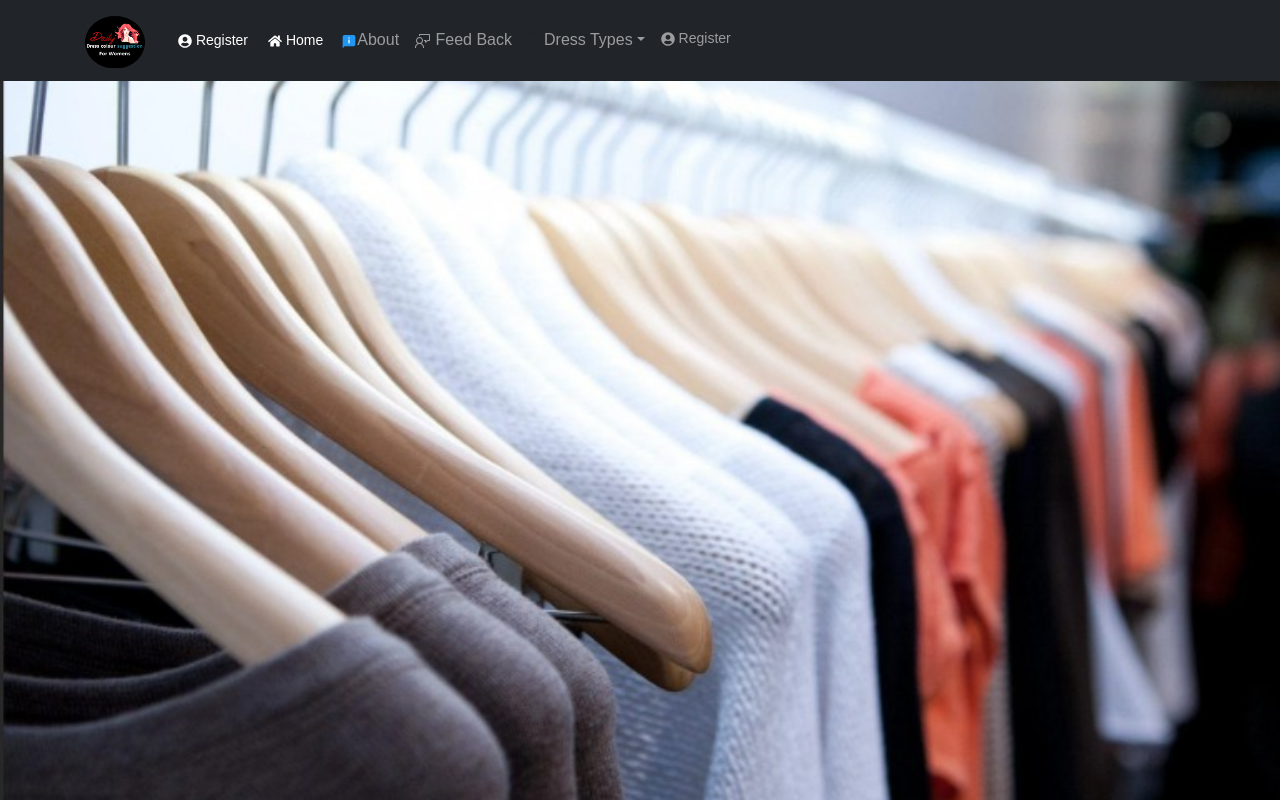
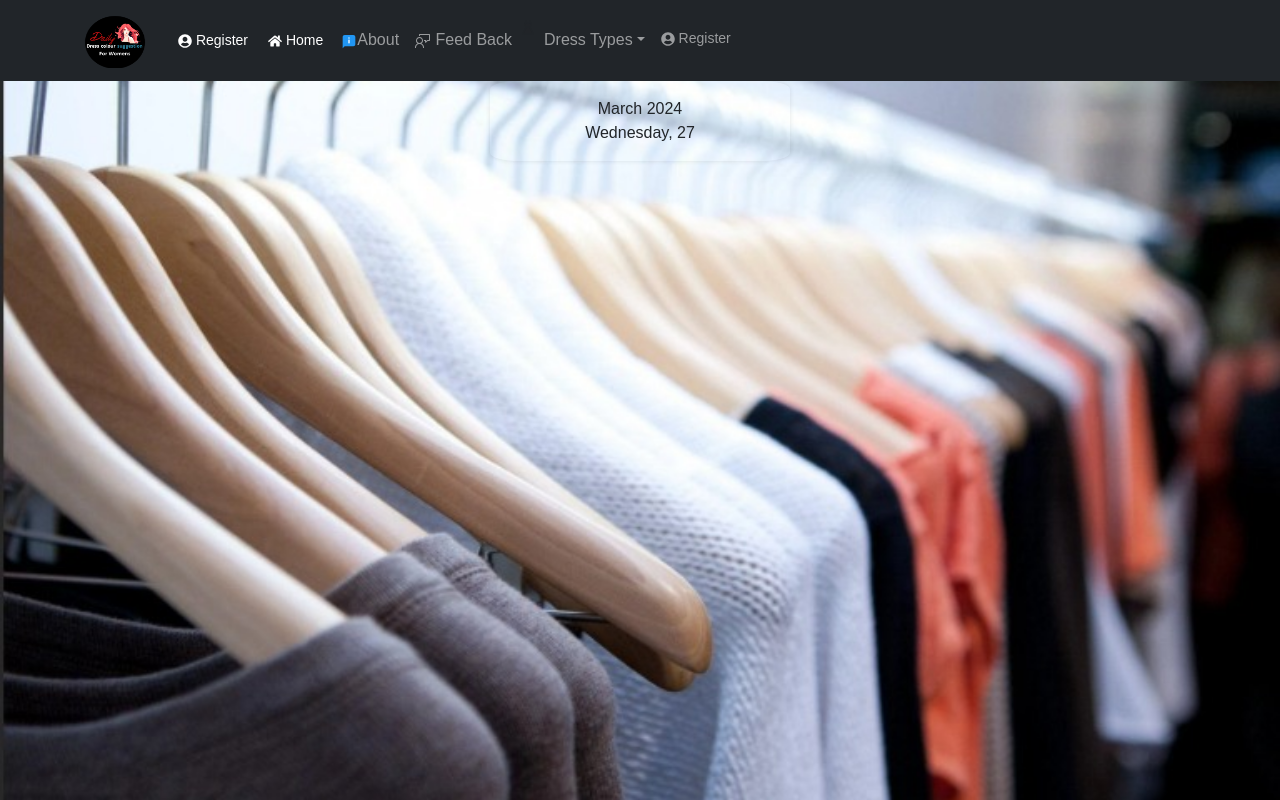
Before and after one commit to JAYASURYA510/Deally_Dress_colur_suggestion_Frontend, a React (Vite) app: page /calender in a window 1280 px wide. Built offline with nearby package versions, Linux system fonts and the light colour scheme.

Commit message:
upadetes

```diff
--- a/package.json
+++ b/package.json
@@ -20,6 +20,7 @@
     "@mui/x-date-pickers": "^6.19.5",
     "@react-icons/all-files": "^4.1.0",
     "bootstrap": "^5.3.2",
+    "date-fns": "^3.6.0",
     "dayjs": "^1.11.10",
     "js-cookie": "^3.0.5",
     "react": "^18.2.0",
--- a/src/App.jsx
+++ b/src/App.jsx
@@ -19,6 +19,7 @@ import Suggetion from './Pages/Suggetion';
 import NoteFound from './Pages/NoteFound';
 import Dashboard from './Compponents/Dashboard';
 import Alldatas from './Pages/Alldatas';
+import Calendar from './Pages/Calendar';
 
 function App() {
   const isAuthenticated = true;
@@ -74,6 +75,7 @@ function App() {
       <Route path='/alldatas' element={< Alldatas/>} />
       <Route path="/Dashboard" element={<Dashboard /> } />
       <Route path="/Alldatahome" element={<Home /> }/>
+      <Route path="/calender" element={<Calendar/>} />
       <Route path="/Notefound" element={<NoteFound/>} />
       <Route path="/reset-passwod/:id/:token" element={<ResetPassword /> } />
       <Route path="/Suggetion" element={isAuthenticated ? <Suggetion />: <Navigate to="/login"/>} />
--- a/src/Compponents/Athuntication.jsx
+++ b/src/Compponents/Athuntication.jsx
@@ -73,13 +73,11 @@ const Athuntication = () => {
         email,
         password,
       });
+  // Store the token in localStorage
+      localStorage.setItem('token', data.token);
+      Cookies.set('token', data.token, { expires: 70 }); // Set the cookie to expire in 70 days
 
       const data = response.data;
-  // Store the token in localStorage
-  localStorage.setItem('token', data.token);
-      Cookies.set('token', data.token, { expires: 70 }); // Set the cookie to expire in 70 days
-
-
       if (data.Status === "successful") {
         if (data.role === "admin") {
           navigate('/Dashboard');
--- a/src/Pages/Calendar.jsx
+++ b/src/Pages/Calendar.jsx
@@ -1,21 +1,41 @@
-import React, { useState } from 'react';
-
+// src/components/Calendar.js
 import './Suggetion.css'
 
+import React from 'react';
+import { format, startOfMonth, endOfMonth, startOfWeek, endOfWeek, eachDayOfInterval, isSameMonth } from 'date-fns';
+
 const Calendar = () => {
-  // const [value, setValue] = useState(dayjs()); // Setting default date to current date
+  const today = new Date();
+  const currentMonth = today.getMonth();
+  const currentYear = today.getFullYear();
+
+  const startOfMonthDate = startOfMonth(today);
+  const endOfMonthDate = endOfMonth(today);
+
+  const startWeek = startOfWeek(startOfMonthDate);
+  const endWeek = endOfWeek(endOfMonthDate);
+
+  const days = eachDayOfInterval({ start: startWeek, end: endWeek });
+
+  const renderDays = () => {
+    return days.map((day, index) => {
+      const isCurrentMonth = isSameMonth(day, today);
+      const className = isCurrentMonth ? 'day current-month' : 'day';
+
+      return (
+        <div className={className} key={index}>
+          {format(day, 'd')}
+        </div>
+      );
+    });
+  };
 
   return (
-    <div>
-      {/* <div className='d-flex justify-content-center align-items-center' >
-        <LocalizationProvider dateAdapter={AdapterDayjs}>
-          <DemoContainer components={['DateCalendar', 'DateCalendar']}>
-            <DemoItem >
-              <DateCalendar value={value} onChange={(newValue) => setValue(newValue)} />
-            </DemoItem>
-          </DemoContainer>
-        </LocalizationProvider>
-      </div> */}
+    <div className="calendar">
+      <div className="header">
+        <div>{format(today, 'MMMM yyyy')}</div>
+        <div>{format(today, 'EEEE, d')}</div>
+      </div>
     </div>
   );
 };
--- a/src/Pages/Suggetion.css
+++ b/src/Pages/Suggetion.css
@@ -39,6 +39,31 @@
       transform: translateX(10px);
     }
   }
+  /* src/components/Calendar.css */
+.calendar {
+  width: 300px;
+  margin: auto;
+  background-color: transparent;
+  box-shadow: 0px 0px 5px rgba(0,0,0,0.1);
+  border-radius: 10%;
+}
+
+.header {
+  padding: 1em;
+  background-color: transparent;
+  text-align: center;
+
+}
+
+.days {
+  display: flex;
+  background-color: transparent;
+}
+
+.column {
+  flex: 1;
+  text-align: center;
+}
 
 
 
```
Also changed, not shown: 1 other file (tests, documents, lock files or other folders).
